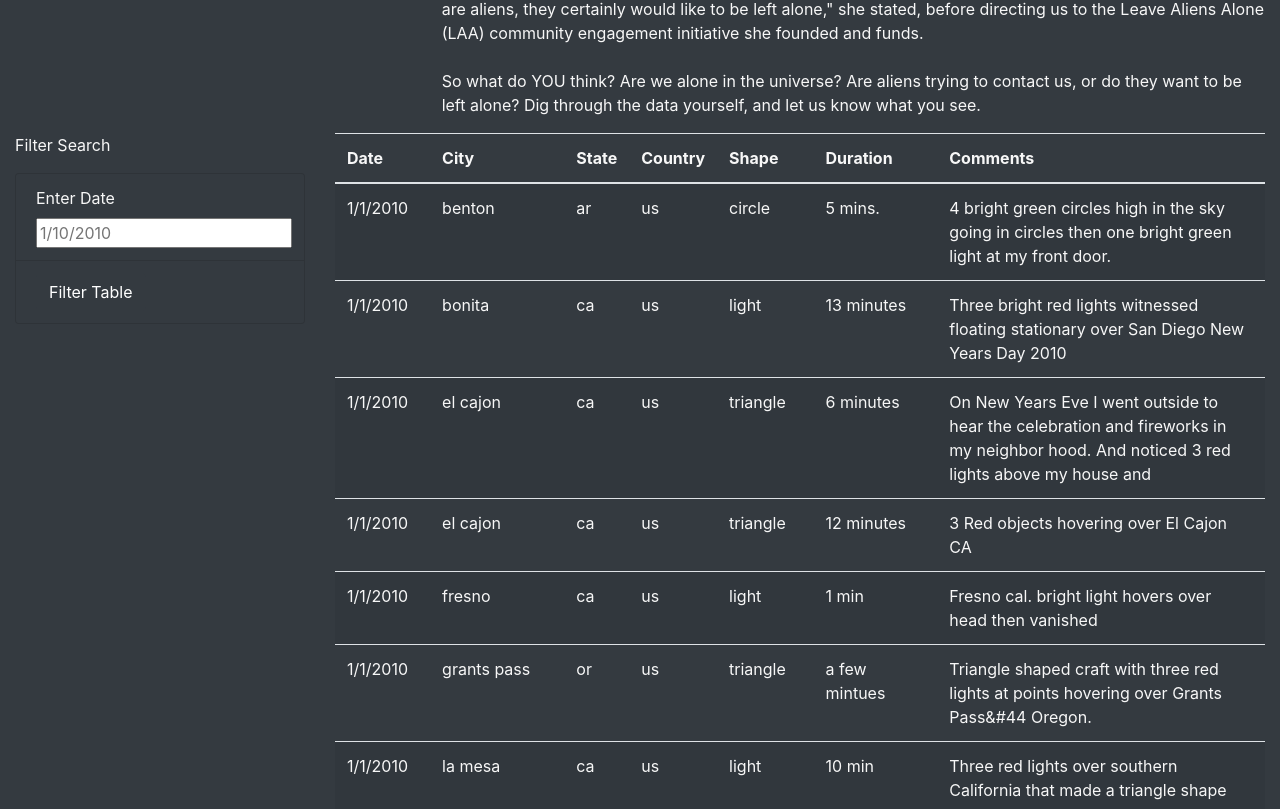
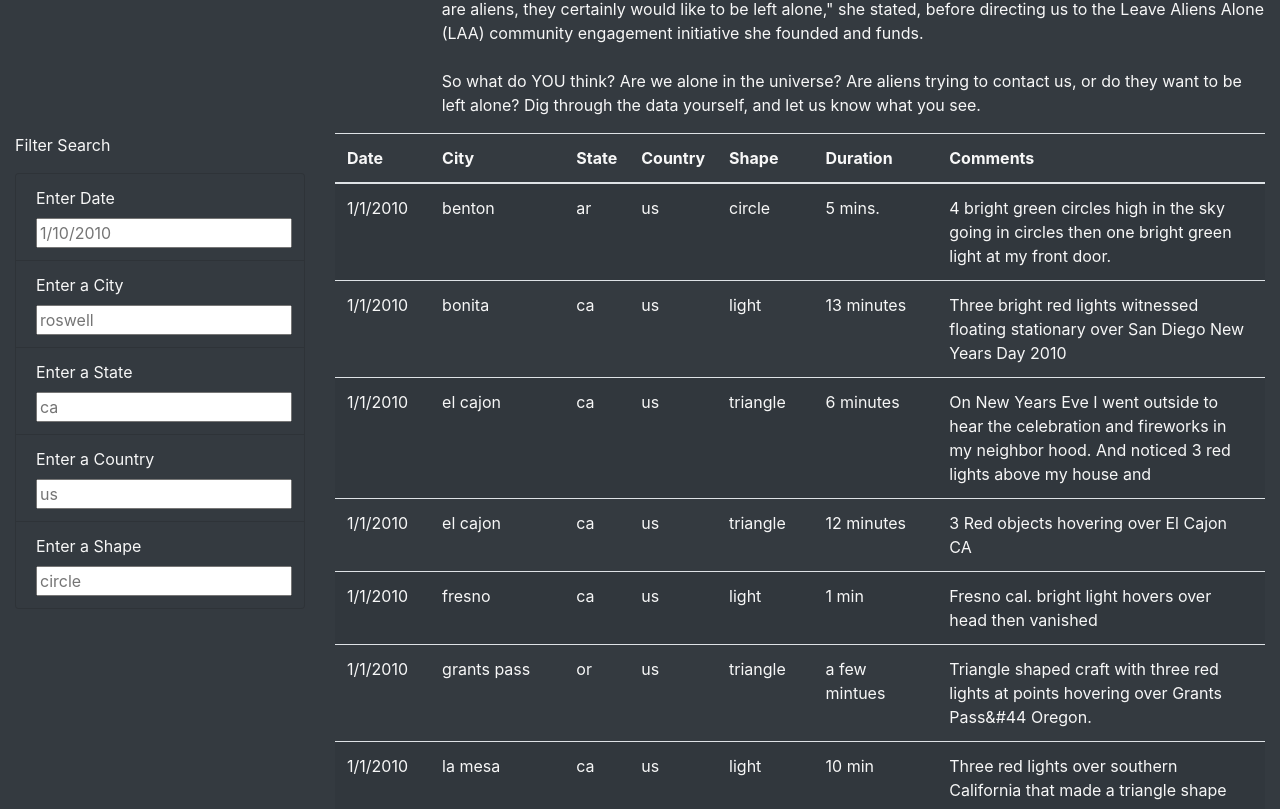
Before and after one commit to juliomeza/UFOs, a plain HTML site: page index.html in a window 1280 px wide. Shown: the part 606-1415 px from the top of the page. Drawn offline with nearby package versions, Linux system fonts and the light colour scheme.

Commit message:
Listener

```diff
--- a/index.html
+++ b/index.html
@@ -47,8 +47,22 @@
                                     <input type="text" placeholder="1/10/2010" id="datetime" />
                                 </li>
                                 <li class="bg-dark list-group-item">
-                                    <button id="filter-btn" type="button" class="btn btn-dark">Filter Table</button>
+                                    <label for="date">Enter a City</label>
+                                    <input type="text" placeholder="roswell" id="city" />
                                 </li>
+                                <li class="bg-dark list-group-item">
+                                    <label for="date">Enter a State</label>
+                                    <input type="text" placeholder="ca" id="state" />
+                                </li>
+                                <li class="bg-dark list-group-item">
+                                    <label for="date">Enter a Country</label>
+                                    <input type="text" placeholder="us" id="country" />
+                                </li>
+                                <li class="bg-dark list-group-item">
+                                    <label for="date">Enter a Shape</label>
+                                    <input type="text" placeholder="circle" id="shape" />
+                                </li>
+
                             </ul>
                         </form>
                     </div>
--- a/static/js/app.js
+++ b/static/js/app.js
@@ -1,46 +1,66 @@
-// import the data from data.js
+// from data.js
 const tableData = data;
 
-// Reference the HTML table using d3
-var tbody = d3.select('tbody');
+// get table references
+var tbody = d3.select("tbody");
 
 function buildTable(data) {
+  // First, clear out any existing data
+  tbody.html("");
 
-    tbody.html('');
-    // First, clear out any existing data
+  // Next, loop through each object in the data
+  // and append a row and cells for each value in the row
   data.forEach((dataRow) => {
     // Append a row to the table body
-        let row = tbody.append('tr');
+    let row = tbody.append("tr");
 
-        // Loop through each field in the dataRow and add each value as a table cell (td)
+    // Loop through each field in the dataRow and add
+    // each value as a table cell (td)
     Object.values(dataRow).forEach((val) => {
-            let cell = row.append('td');
+      let cell = row.append("td");
       cell.text(val);
-            }
-        );
+    });
   });
 }
 
-function handleClick(){
-    // Grab the datetime value from the filter
-    let date = d3.select('#datetime').property('value');
-    let filteredData = tableData;
+// 1. Create a variable to keep track of all the filters as an object.
+var filters;
 
-    // Check to see if a date was entered and filter the data using that date.
-    if (date) {
-        // Apply `filter` to the table data to only keep the
-        // rows where the `datetime` value matches the filter value
-        filteredData = filteredData.filter(row => row.datetime === date);
-    };
+// 3. Use this function to update the filters.
+function updateFilters() {
 
-    // Rebuild the table using the filtered data
-    // @NOTE: If no date was entered, then filteredData will
-    // just be the original tableData.
-    buildTable(filteredData);
+    // 4a. Save the element that was changed as a variable.
+
+    // 4b. Save the value that was changed as a variable.
+
+    // 4c. Save the id of the filter that was changed as a variable.
+
+
+    // 5. If a filter value was entered then add that filterId and value
+    // to the filters list. Otherwise, clear that filter from the filters object.
+
+
+    // 6. Call function to apply all filters and rebuild the table
+    filterTable();
+
   }
 
-// Attach an event to listen for the form button
-d3.selectAll("#filter-btn").on("click", handleClick);
+  // 7. Use this function to filter the table when data is entered.
+  function filterTable() {
+
+    // 8. Set the filtered data to the tableData.
+
+
+    // 9. Loop through all of the filters and keep any data that
+    // matches the filter values
+
+
+    // 10. Finally, rebuild the table using the filtered data
+
+  }
+
+  // 2. Attach an event to listen for changes to each filter
+
 
   // Build the table when the page loads
   buildTable(tableData);
```
Also changed, not shown: static/js/app_1.js (added, +46 -0 lines). Lines whose indentation alone changed are shown as unchanged.
